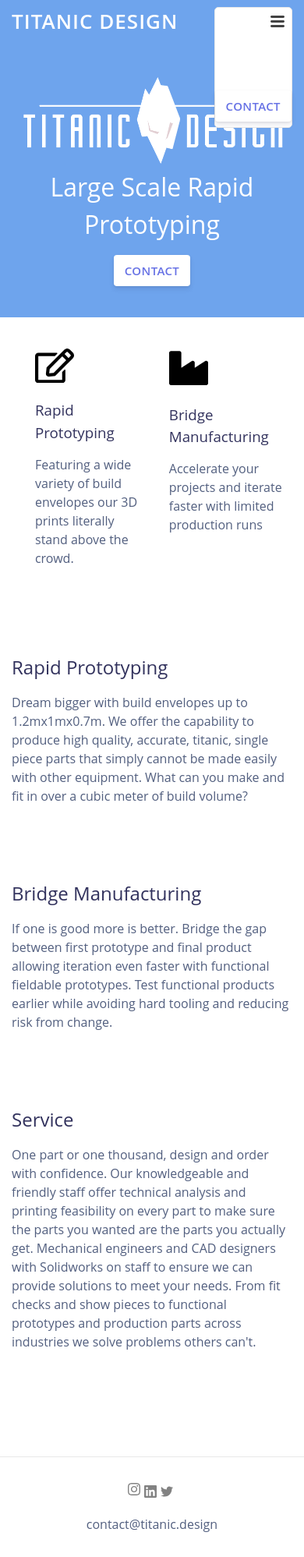
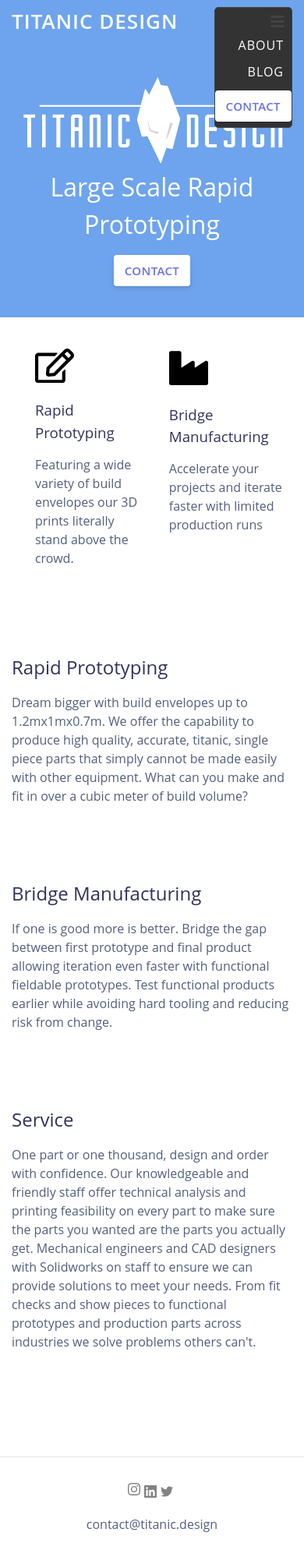
Before and after one commit to titanic-design/titanic-design.github.io, a Jekyll site: the page built from index.md, in a window 390 px wide. Shown: the whole page at 78% size. Built offline with Jekyll 4.4.1, drawn with Linux system fonts in a browser that asks for light colours.

Commit message:
color mobile drop down

```diff
--- a/_sass/minima/_layout.scss
+++ b/_sass/minima/_layout.scss
@@ -66,8 +66,8 @@
     position: absolute;
     top: 9px;
     right: $spacing-unit / 2;
-    background-color: $background-color;
-    border: 1px solid $grey-color-light;
+    background-color: #333;
+    border: 1px solid #444;
     border-radius: 5px;
     text-align: right;
 
```
